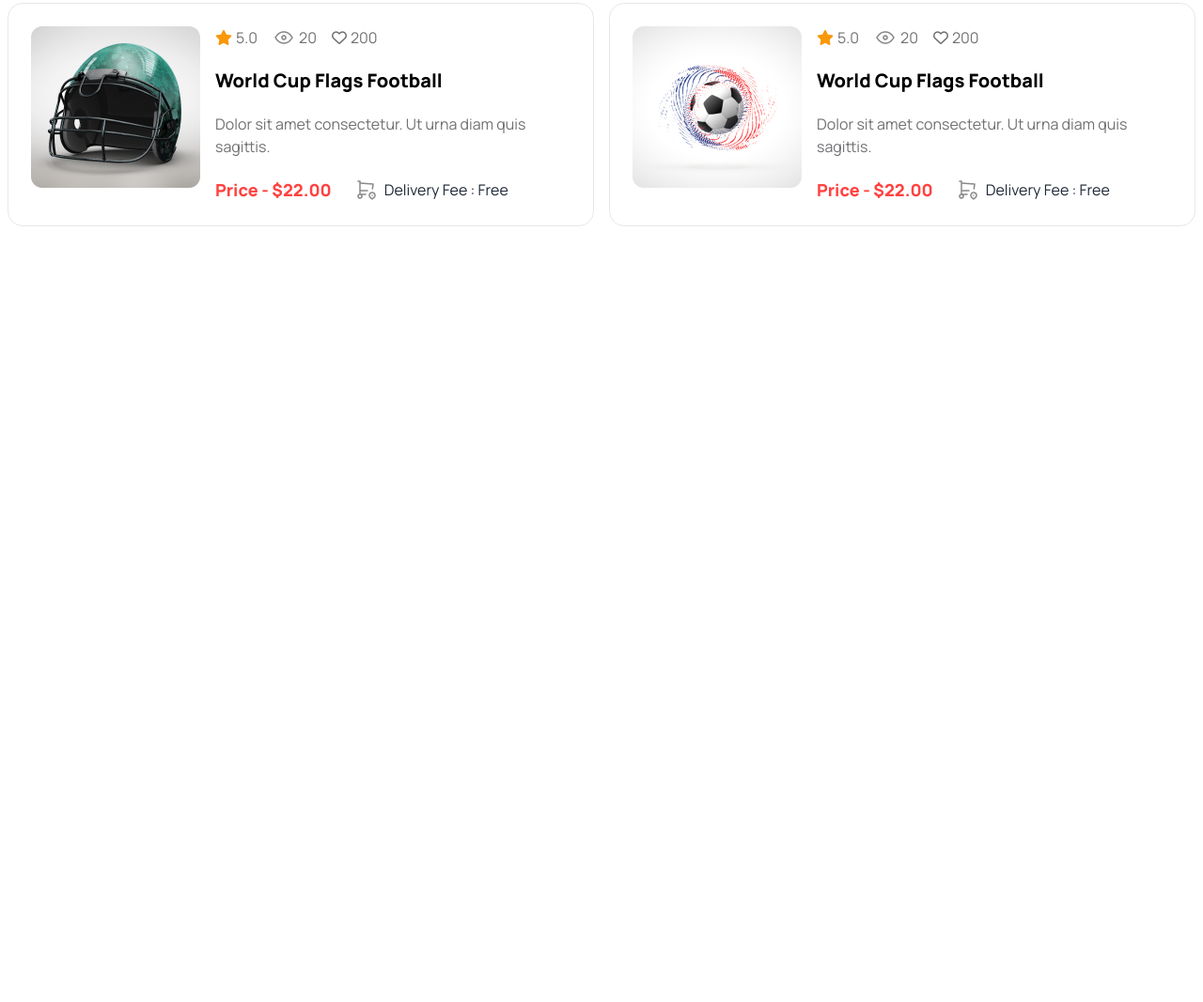
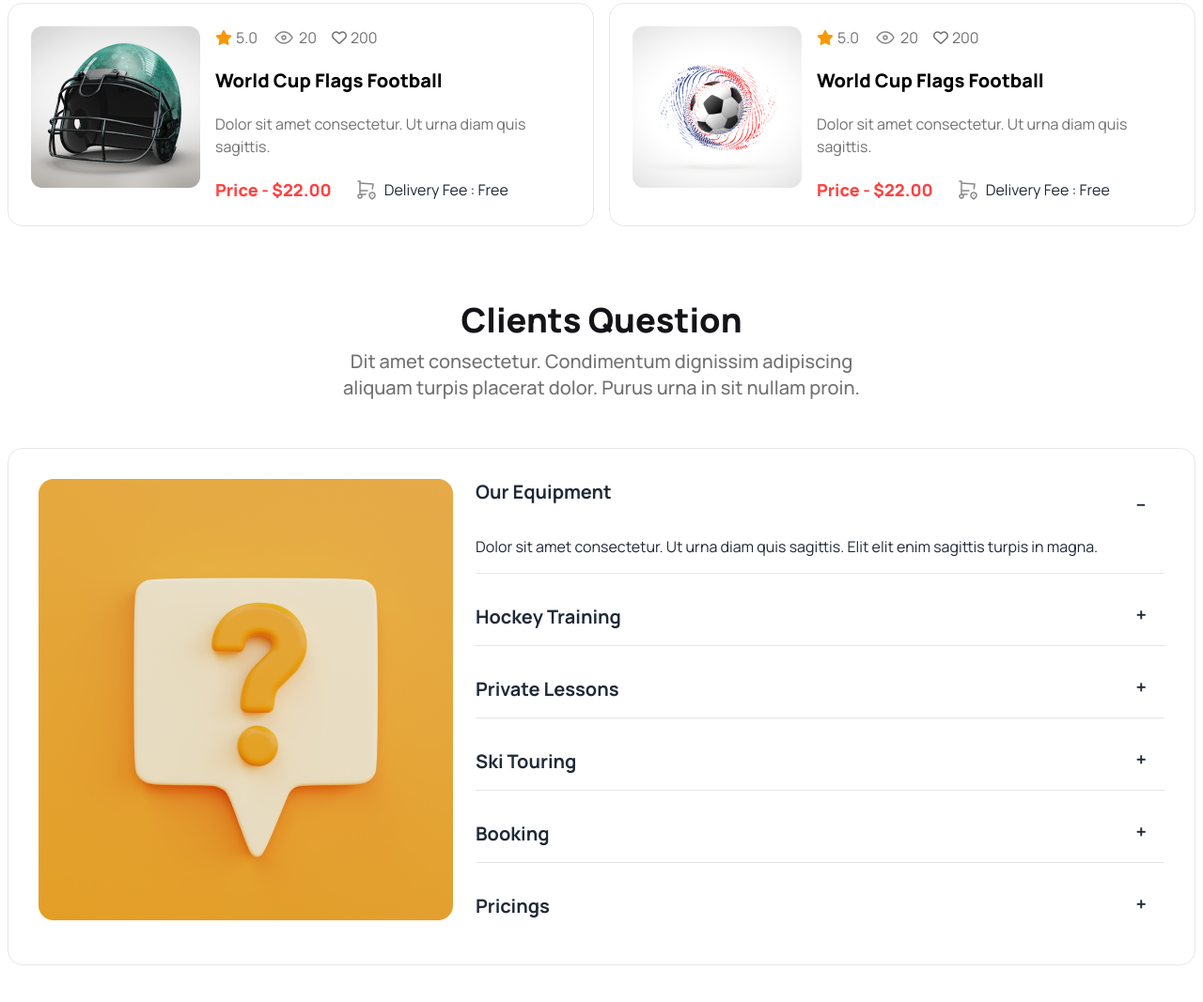
Before and after one commit to tanvirsiraj/Hokeys, a plain HTML site: page index.html in a window 1280 px wide. Shown: the part 2917-3984 px from the top of the page at 94% size. Before the commit the page ends 3238 px from the top, so only its background shows below. Drawn offline with nearby package versions, Linux system fonts and the light colour scheme.

Commit message:
clients section added

```diff
--- a/index.html
+++ b/index.html
@@ -538,6 +538,100 @@
           </div>
         </div>
       </section>
+      <!-- clients section  -->
+      <section>
+        <h1 class="section-title text-xl lg:text-4xl">Clients Question</h1>
+        <p class="section-description text-xs lg:text-xl">
+          Dit amet consectetur. Condimentum dignissim adipiscing aliquam turpis
+          placerat dolor. Purus urna in sit nullam proin.
+        </p>
+        <div
+          class="flex flex-col lg:flex-row items-start justify-between gap-6 product-border p-2 lg:p-8"
+        >
+          <img src="./Images/11.png" class="lex-shrink-0" alt="" />
+
+          <div class="flex-1 space-y-4">
+            <div
+              class="collapse collapse-plus carousel-border rounded-none lg:p-0"
+            >
+              <input type="radio" name="my-accordion-3" checked="checked" />
+              <div class="collapse-title text-xl font-bold ps-0 lg:p-0">
+                Our Equipment
+              </div>
+              <div class="collapse-content p-0">
+                <p>
+                  Dolor sit amet consectetur. Ut urna diam quis sagittis. Elit
+                  elit enim sagittis turpis in magna.
+                </p>
+              </div>
+            </div>
+            <div
+              class="collapse collapse-plus carousel-border rounded-none lg:p-0"
+            >
+              <input type="radio" name="my-accordion-3" />
+              <div class="collapse-title text-xl font-bold ps-0">
+                Hockey Training
+              </div>
+              <div class="collapse-content p-0">
+                <p>
+                  Dolor sit amet consectetur. Ut urna diam quis sagittis. Elit
+                  elit enim sagittis turpis in magna.
+                </p>
+              </div>
+            </div>
+            <div
+              class="collapse collapse-plus carousel-border rounded-none lg:p-0"
+            >
+              <input type="radio" name="my-accordion-3" />
+              <div class="collapse-title text-xl font-bold ps-0">
+                Private Lessons
+              </div>
+              <div class="collapse-content p-0">
+                <p>
+                  Dolor sit amet consectetur. Ut urna diam quis sagittis. Elit
+                  elit enim sagittis turpis in magna.
+                </p>
+              </div>
+            </div>
+            <div
+              class="collapse collapse-plus carousel-border rounded-none lg:p-0"
+            >
+              <input type="radio" name="my-accordion-3" />
+              <div class="collapse-title text-xl font-bold ps-0">
+                Ski Touring
+              </div>
+              <div class="collapse-content p-0">
+                <p>
+                  Dolor sit amet consectetur. Ut urna diam quis sagittis. Elit
+                  elit enim sagittis turpis in magna.
+                </p>
+              </div>
+            </div>
+            <div
+              class="collapse collapse-plus carousel-border rounded-none lg:p-0"
+            >
+              <input type="radio" name="my-accordion-3" />
+              <div class="collapse-title text-xl font-bold ps-0">Booking</div>
+              <div class="collapse-content p-0">
+                <p>
+                  Dolor sit amet consectetur. Ut urna diam quis sagittis. Elit
+                  elit enim sagittis turpis in magna.
+                </p>
+              </div>
+            </div>
+            <div class="collapse collapse-plus rounded-none lg:p-0">
+              <input type="radio" name="my-accordion-3" />
+              <div class="collapse-title text-xl font-bold ps-0">Pricings</div>
+              <div class="collapse-content p-0">
+                <p>
+                  Dolor sit amet consectetur. Ut urna diam quis sagittis. Elit
+                  elit enim sagittis turpis in magna.
+                </p>
+              </div>
+            </div>
+          </div>
+        </div>
+      </section>
     </main>
   </body>
 </html>
--- a/style.css
+++ b/style.css
@@ -29,3 +29,7 @@ section {
   border: 1px solid rgba(19, 19, 24, 0.1);
   border-radius: 16px;
 }
+.carousel-border {
+  border-bottom: 1px solid rgba(19, 19, 24, 0.1);
+  border-radius: none;
+}
```
